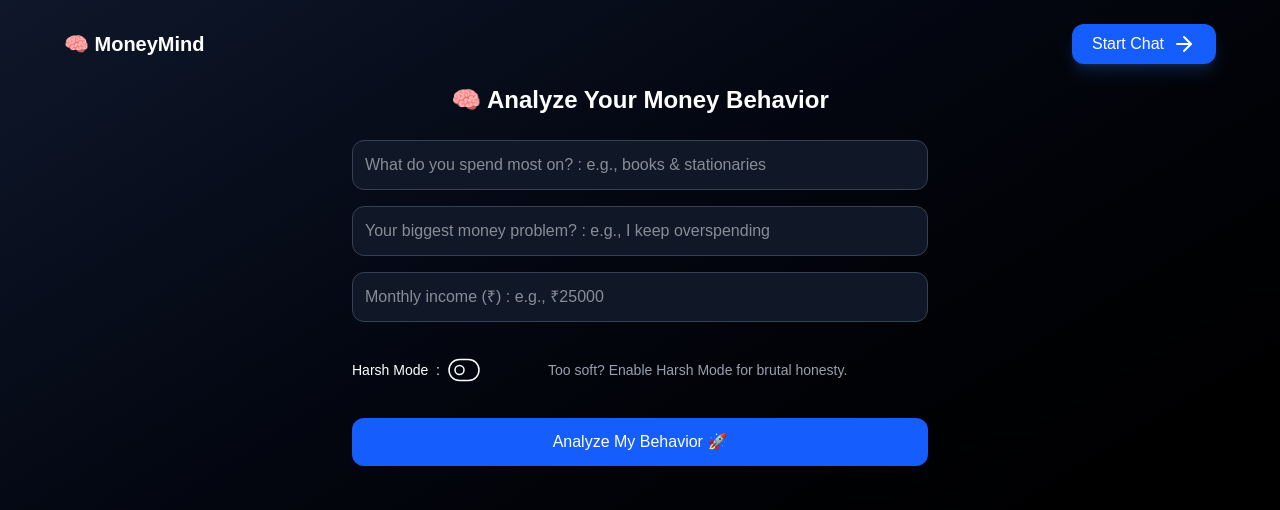
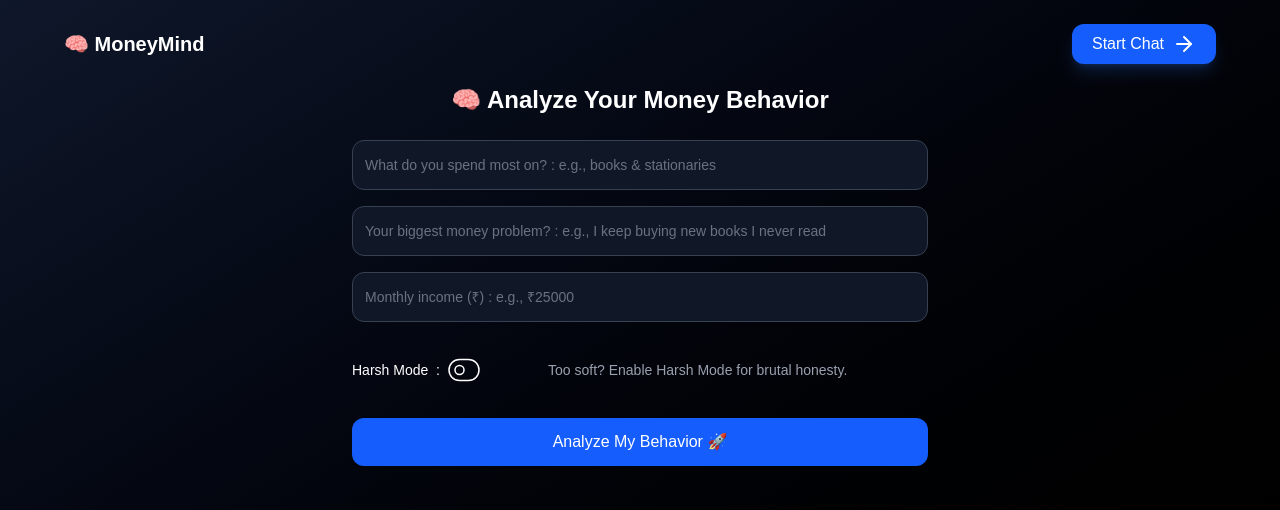
Before and after one commit to Edasgh/moneymind, a Next.js app: page /analyze in a window 1280 px wide. Shown: the top 510 px of the page. Built offline with nearby package versions, Linux system fonts and the light colour scheme.

Commit message:
"better analyze page UX"

```diff
--- a/app/analyze/page.tsx
+++ b/app/analyze/page.tsx
@@ -519,21 +519,21 @@ export default function AnalyzePage() {
           placeholder="What do you spend most on? : e.g., books & stationaries"
           value={spending}
           onChange={(e) => setSpending(e.target.value)}
-          className="w-full p-3 rounded-xl bg-gray-900 border border-gray-700"
+          className="w-full p-3 rounded-xl bg-gray-900 border border-gray-700 placeholder:font-light placeholder:text-gray-500 placeholder:text-sm"
         />
 
         <input
-          placeholder="Your biggest money problem? : e.g., I keep overspending"
+          placeholder="Your biggest money problem? : e.g., I keep buying new books I never read"
           value={problem}
           onChange={(e) => setProblem(e.target.value)}
-          className="w-full p-3 rounded-xl bg-gray-900 border border-gray-700"
+          className="w-full p-3 rounded-xl bg-gray-900 border border-gray-700 placeholder:font-light placeholder:text-gray-500 placeholder:text-sm"
         />
 
         <input
           placeholder="Monthly income (₹) : e.g., ₹25000"
           value={income}
           onChange={(e) => setIncome(e.target.value)}
-          className="w-full p-3 rounded-xl bg-gray-900 border border-gray-700"
+          className="w-full p-3 rounded-xl bg-gray-900 border border-gray-700 placeholder:font-light placeholder:text-gray-500 placeholder:text-sm"
         />
 
         <div className="flex gap-1.5 justify-between items-center w-full h-16">
```
